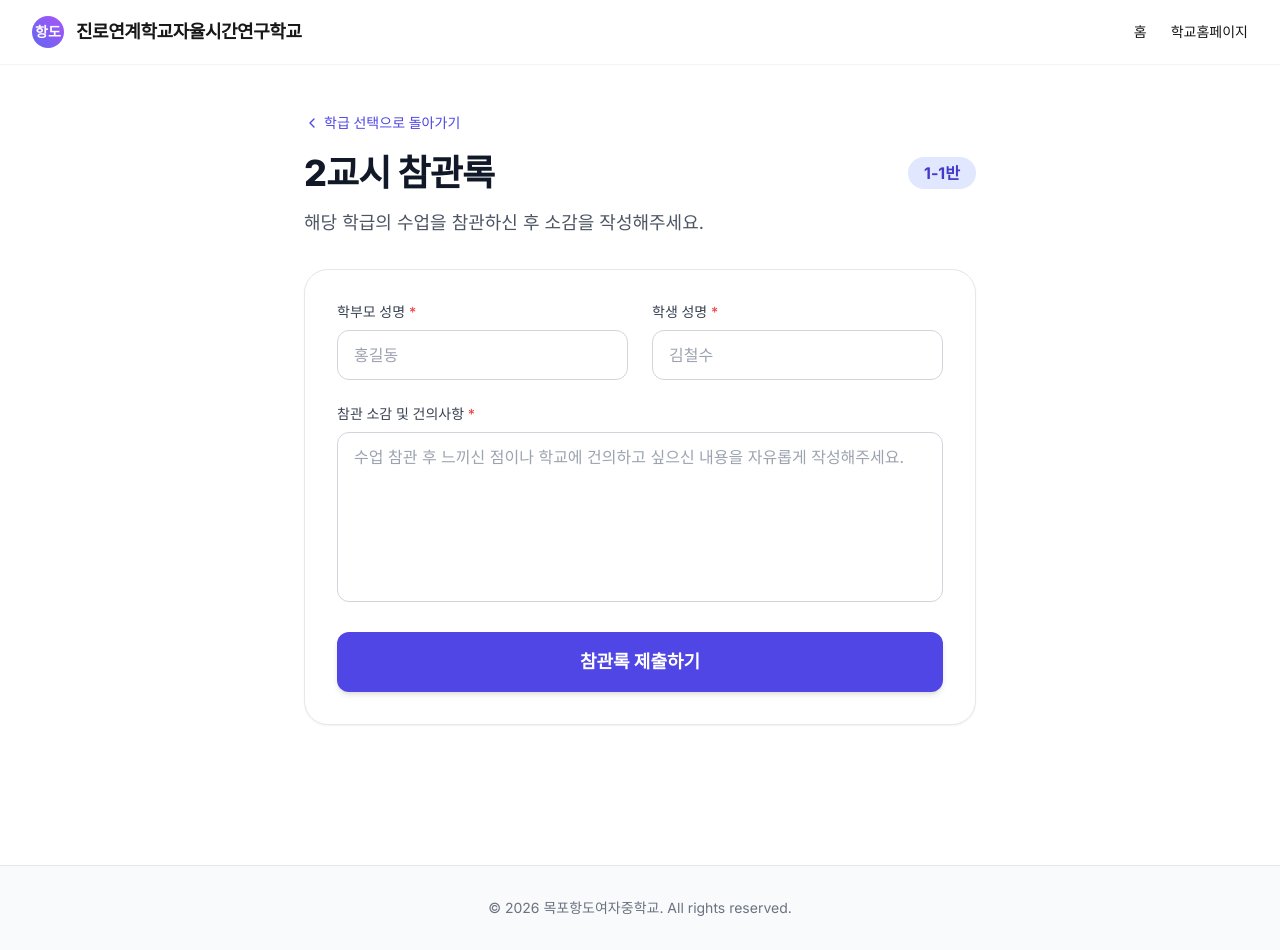
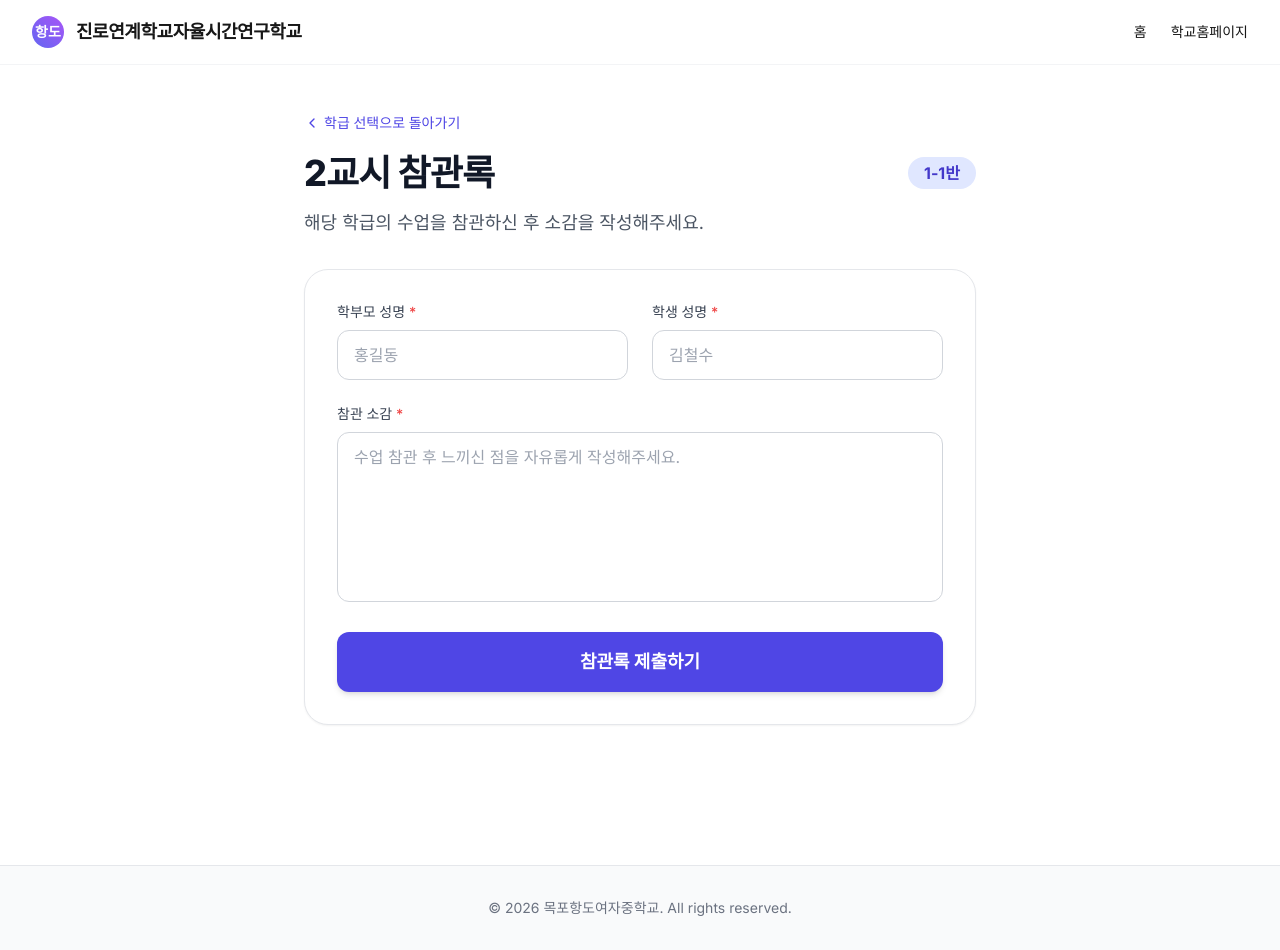
Before and after one commit to tmdhee-max/AIopenclass, a Next.js app: page /observe/2/1-1 in a window 1280 px wide. Built offline with nearby package versions, Linux system fonts and the light colour scheme.

Commit message:
style: remove suggestions from observation form

```diff
--- a/app/observe/[period]/[classId]/page.tsx
+++ b/app/observe/[period]/[classId]/page.tsx
@@ -78,9 +78,9 @@ export default function ObserveFormPage({ params }: { params: { period: string,
 
           <div className="space-y-2">
             <label htmlFor="feedback" className="block text-sm font-medium text-gray-700 dark:text-gray-300">
-              참관 소감 및 건의사항 <span className="text-red-500">*</span>
+              참관 소감 <span className="text-red-500">*</span>
             </label>
-            <textarea id="feedback" required rows={6} className="w-full px-4 py-3 rounded-xl border border-gray-300 dark:border-zinc-700 bg-white dark:bg-zinc-800 text-gray-900 dark:text-white focus:ring-2 focus:ring-indigo-500 focus:border-indigo-500 outline-none transition-all resize-none" placeholder="수업 참관 후 느끼신 점이나 학교에 건의하고 싶으신 내용을 자유롭게 작성해주세요."></textarea>
+            <textarea id="feedback" required rows={6} className="w-full px-4 py-3 rounded-xl border border-gray-300 dark:border-zinc-700 bg-white dark:bg-zinc-800 text-gray-900 dark:text-white focus:ring-2 focus:ring-indigo-500 focus:border-indigo-500 outline-none transition-all resize-none" placeholder="수업 참관 후 느끼신 점을 자유롭게 작성해주세요."></textarea>
           </div>
 
           <button type="submit" className="w-full py-4 rounded-xl bg-indigo-600 hover:bg-indigo-700 text-white font-bold text-lg shadow-md transition-all hover:shadow-lg active:scale-[0.98]">
```
